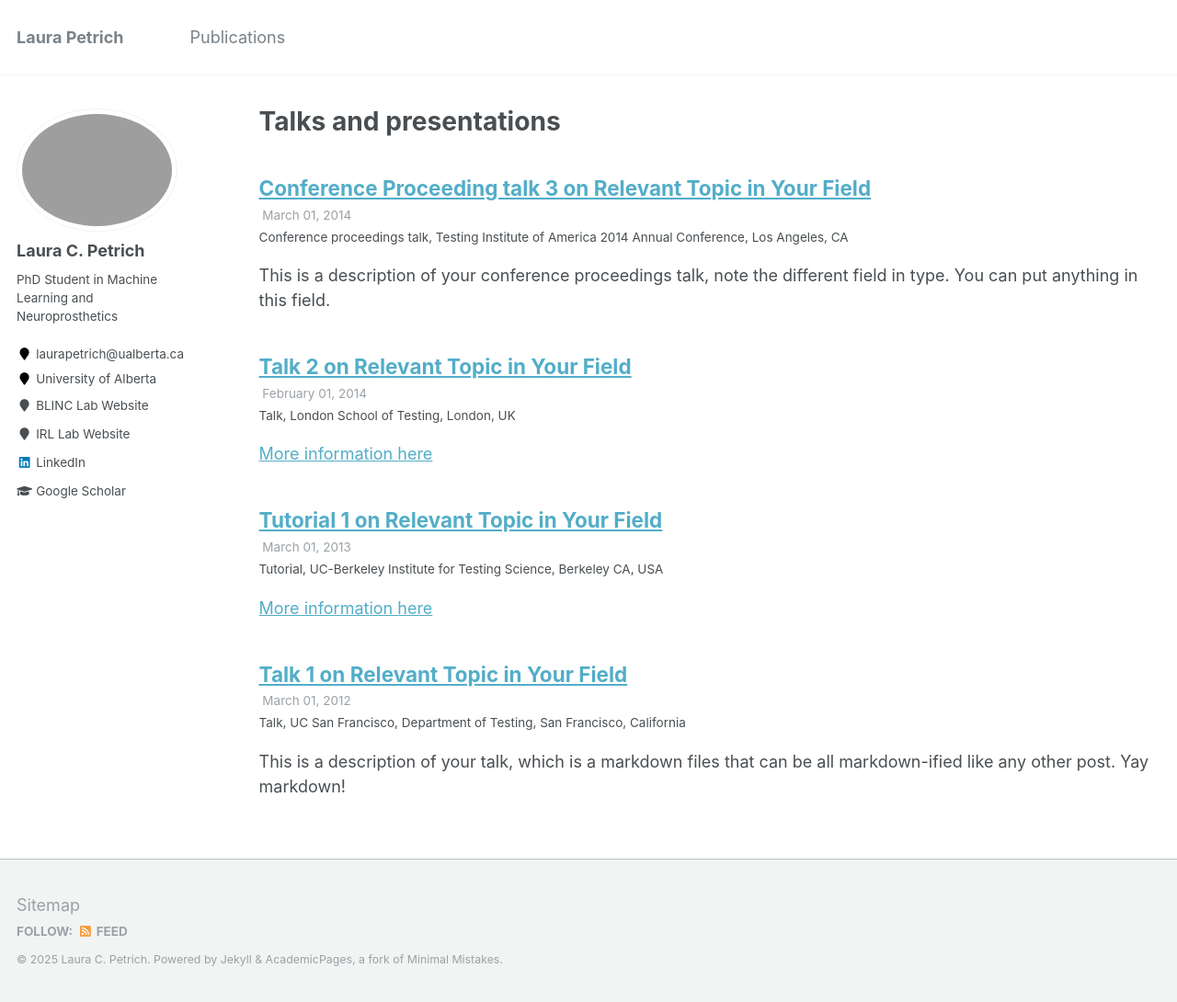
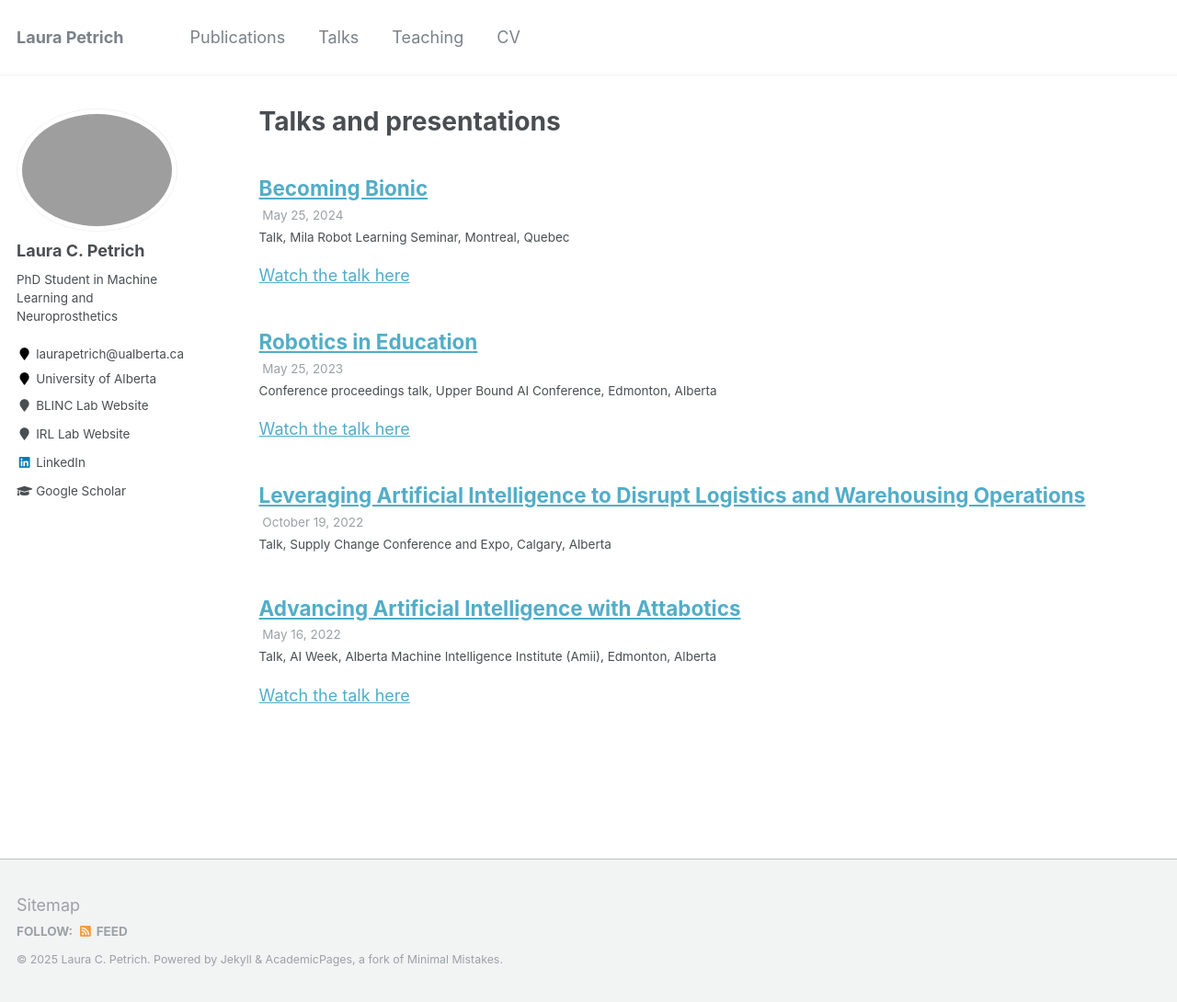
Before and after one commit to lpetrich/lpetrich.github.io, a Jekyll site: the page built from _pages/talks.html, in a window 1280 px wide and 1090 px high. Shown: the whole window at 92% size. Built offline with Jekyll 4.4.1, drawn with Linux system fonts in a browser that asks for light colours.

Commit message:
added invited talks

```diff
--- a/_talks/2012-03-01-talk-1.md
+++ /dev/null
@@ -1,11 +0,0 @@
----
-title: "Talk 1 on Relevant Topic in Your Field"
-collection: talks
-type: "Talk"
-permalink: /talks/2012-03-01-talk-1
-venue: "UC San Francisco, Department of Testing"
-date: 2012-03-01
-location: "San Francisco, California"
----
-
-This is a description of your talk, which is a markdown files that can be all markdown-ified like any other post. Yay markdown!
--- a/_talks/2013-03-01-tutorial-1.md
+++ /dev/null
@@ -1,13 +0,0 @@
----
-title: "Tutorial 1 on Relevant Topic in Your Field"
-collection: talks
-type: "Tutorial"
-permalink: /talks/2013-03-01-tutorial-1
-venue: "UC-Berkeley Institute for Testing Science"
-date: 2013-03-01
-location: "Berkeley CA, USA"
----
-
-[More information here](http://exampleurl.com)
-
-This is a description of your tutorial, note the different field in type. This is a markdown files that can be all markdown-ified like any other post. Yay markdown!
--- a/_talks/2014-02-01-talk-2.md
+++ /dev/null
@@ -1,13 +0,0 @@
----
-title: "Talk 2 on Relevant Topic in Your Field"
-collection: talks
-type: "Talk"
-permalink: /talks/2014-02-01-talk-2
-venue: "London School of Testing"
-date: 2014-02-01
-location: "London, UK"
----
-
-[More information here](http://example2.com)
-
-This is a description of your talk, which is a markdown files that can be all markdown-ified like any other post. Yay markdown!
--- a/_talks/2014-03-01-talk-3.md
+++ /dev/null
@@ -1,11 +0,0 @@
----
-title: "Conference Proceeding talk 3 on Relevant Topic in Your Field"
-collection: talks
-type: "Conference proceedings talk"
-permalink: /talks/2014-03-01-talk-3
-venue: "Testing Institute of America 2014 Annual Conference"
-date: 2014-03-01
-location: "Los Angeles, CA"
----
-
-This is a description of your conference proceedings talk, note the different field in type. You can put anything in this field.
--- /dev/null
+++ b/_talks/2022-05-16-attabotics-ai-week.md
@@ -0,0 +1,13 @@
+---
+title: "Advancing Artificial Intelligence with Attabotics"
+collection: talks
+type: "Talk"
+permalink: /talks/2022-05-16-attabotics-ai-week
+venue: "AI Week, Alberta Machine Intelligence Institute (Amii)"
+date: 2022-05-16
+location: "Edmonton, Alberta"
+---
+
+[Watch the talk here](https://www.youtube.com/watch?v=m2R4PqPnt4s)
+
+Join Amii and Attabotics, the world's first 3D robotics supply chain company, for a peek into how AI research is being leveraged in the industry.  Inspired by ant colonies, Attabotics provides a new solution for modern commerce that offers its ecosystem of scale and efficiency to any brand, retailer, grocer, or company that is looking to add efficiency to its supply chain. Discover how Attabotics is leveraging advanced AI research to drive innovation in supply chains.
--- /dev/null
+++ b/_talks/2022-10-19-attabotics-logistics-warehousing.md
@@ -0,0 +1,13 @@
+---
+title: "Leveraging Artificial Intelligence to Disrupt Logistics and Warehousing Operations"
+collection: talks
+type: "Talk"
+permalink: /talks/2022-10-19-attabotics-logistics-warehousing
+venue: "Supply Change Conference and Expo"
+date: 2022-10-19
+location: "Calgary, Alberta"
+---
+
+<!-- [More information here](http://example2.com) -->
+
+<!-- This is a description of your talk, which is a markdown files that can be all markdown-ified like any other post. Yay markdown! -->
--- /dev/null
+++ b/_talks/2023-05-25-robotics-in-education.md
@@ -0,0 +1,17 @@
+---
+title: "Robotics in Education"
+collection: talks
+type: "Conference proceedings talk"
+permalink: /talks/2023-05-25-robotics-in-education
+venue: "Upper Bound AI Conference"
+date: 2023-05-25
+location: "Edmonton, Alberta"
+---
+
+[Watch the talk here](https://www.youtube.com/watch?v=iGCWJnmQOGE)
+
+Experimental Mobile Robotics is a wildely popular computing science course at the University of Alberta for both undergraduate and graduate students. In this course, students use a robotic education platform called Duckiebots that travel around a Duckietown. Originating at MIT, Duckietown is a platform for delivering cutting-edge robotics and AI learning experiences. The Duckiebot is a minimal autonomy platform that allows students to investigate complex behaviors, learn about real world challenges, and do research.
+
+Class instructor, Matt Taylor, alongside Laura Petrich, and class participants will take the the Amii HQ stage to outline the course, dive into challenges and answer questions on experiencial learning in action!
+
+Across the research, business, political and societal spectrum, there are different ideas, excitement, and concerns about the future of AI. Academics and research community members are encouraged to voice their individual point-of-view at Upper Bound without restraint. Amii is committed to providing venues to discuss the future of AI in all its forms.
--- /dev/null
+++ b/_talks/2024-05-25-becoming-bionic.md
@@ -0,0 +1,13 @@
+---
+title: "Becoming Bionic"
+collection: talks
+type: "Talk"
+permalink: /talks/2024-05-25-becoming-bionic
+venue: "Mila Robot Learning Seminar"
+date: 2024-05-25
+location: "Montreal, Quebec"
+---
+
+[Watch the talk here](https://www.youtube.com/watch?v=w7h0MMp0DeI)
+
+The number of persons with limb loss is rapidly increasing, yet the ability for individuals to control smart prosthetic limbs intuitively and reliably is largely lacking. In this talk we provide a high level overview of open research problems in prosthetics as well as what we and others are currently working on to try and solve them.
```
Also changed, not shown: _data/navigation.yml (+6 -6 lines).
